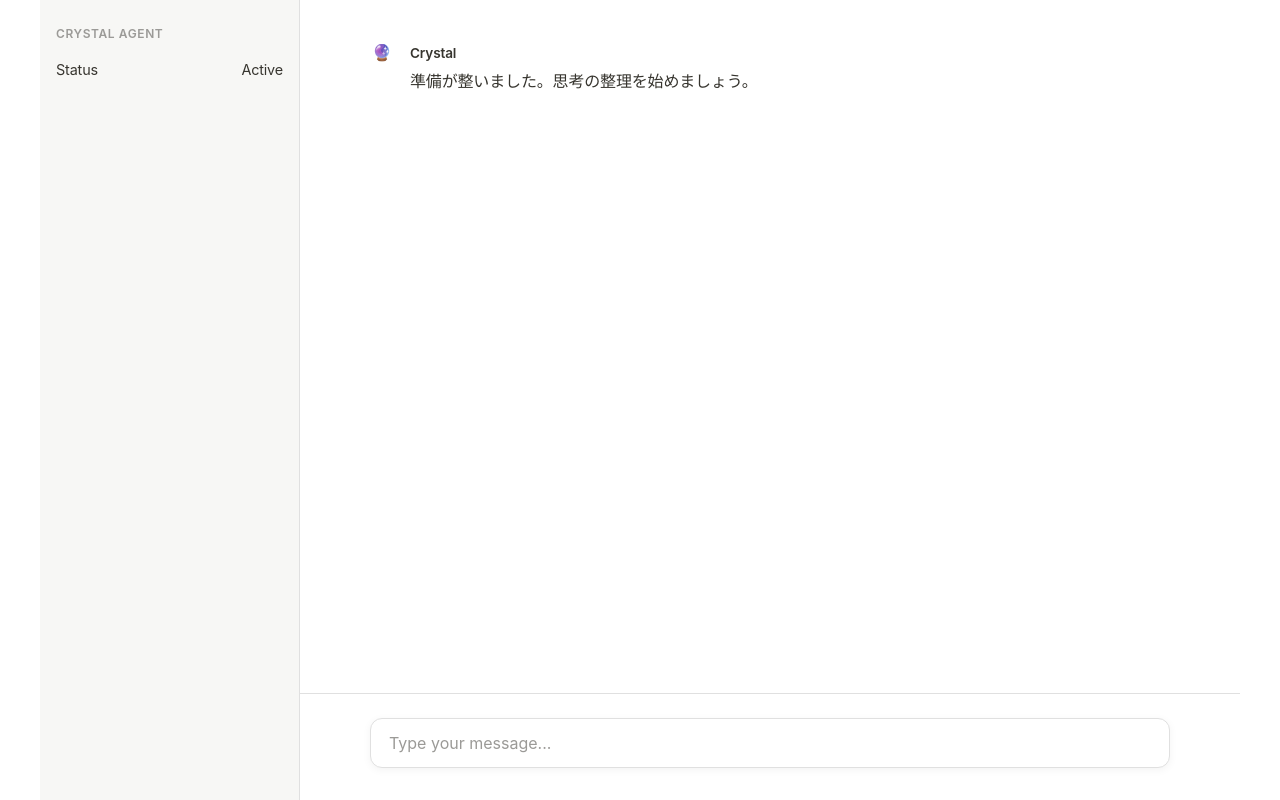
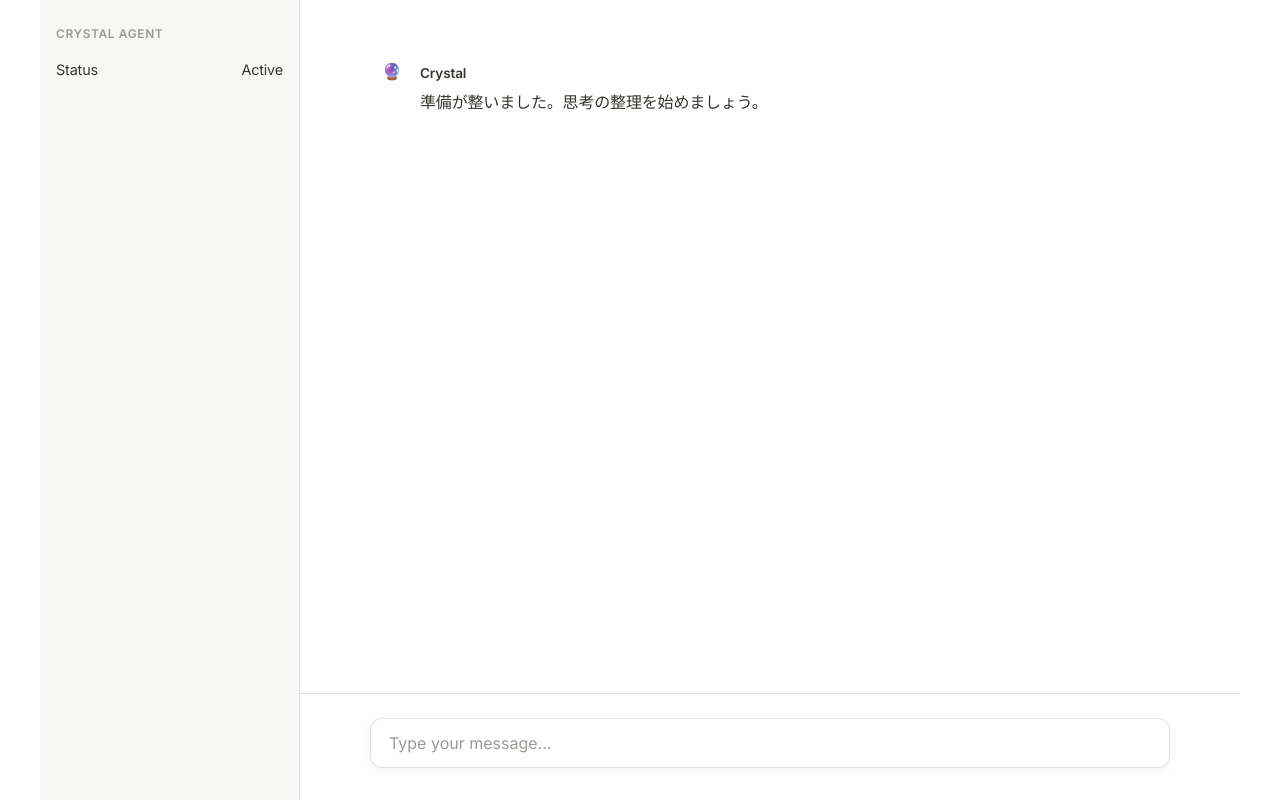
Before and after one commit to imloveit0106-crypto/crystal-agent, a FastAPI app: page / in a window 1280 px wide. Run offline with FastAPI, Linux system fonts and the light colour scheme.

Commit message:
feat: Apply 3 Golden Rules of Notion Design to style.css
Design Transformation:

Golden Rule #1: NO PURE BLACK (Ink over Pixels)
✓ Replaced --accent-color: #000000 → #37352f (Notion off-black)
✓ Maintains text-primary: #37352f (reduced eye strain)
✓ Maintains text-secondary: #9b9a97 (Notion gray)
✓ Result: Softer, more sophisticated color palette

Golden Rule #2: LUXURIOUS WHITESPACE (Breathing Room)
✓ Chat container padding: 40px 60px → 60px 80px (50% increase)
✓ Message margin-bottom: 0 → 24px (vertical breathing room)
✓ Body line-height: 1.65 → 1.7 (absolute readability)
✓ Message-text line-height: 1.65 → 1.7 (consistent)
✓ Result: Premium document editor feel, not cramped chat

Golden Rule #3: PRO TYPOGRAPHY (Inter)
✓ Added @import for Inter font (400, 500, 600 weights)
✓ Updated font-stack: 'Inter' first, then system fonts
✓ Result: Professional, high-end typography

Overall Transformation:
- From: Generic white chat app
- To: Premium Notion/Claude document editor aesthetic
- Flat, clean, paper-like design (NO glassmorphism)
- Layout logic unchanged (HTML/JS untouched)

Zero Side-Effects: ONLY style.css modified.

```diff
--- a/frontend/static/css/style.css
+++ b/frontend/static/css/style.css
@@ -1,4 +1,7 @@
-/* ==================== Crystal Agent - Magazine Style (Notion) ==================== */
+/* ==================== Crystal Agent - Premium Notion/Claude Aesthetic ==================== */
+
+/* Golden Rule #3: Pro Typography - Import Inter Font */
+@import url('https://fonts.googleapis.com/css2?family=Inter:wght@400;500;600&display=swap');
 
 :root {
     /* Notion Color Palette */
@@ -8,10 +11,10 @@
     --text-secondary: #9b9a97;
     --border-color: #e0e0e0;
     --user-bubble: #f1f1f0; /* Notion Gray Highlight */
-    --accent-color: #000000;
+    --accent-color: #37352f; /* Golden Rule #1: NO PURE BLACK */
 
     /* Typography */
-    --font-stack: ui-sans-serif, -apple-system, BlinkMacSystemFont, "Segoe UI", Helvetica, "Inter", Arial, sans-serif;
+    --font-stack: 'Inter', -apple-system, BlinkMacSystemFont, sans-serif;
 }
 
 * { box-sizing: border-box; margin: 0; padding: 0; }
@@ -20,7 +23,7 @@ body {
     background-color: var(--bg-color);
     color: var(--text-primary);
     font-family: var(--font-stack);
-    line-height: 1.65;
+    line-height: 1.7; /* Golden Rule #2: Luxurious Readability */
     letter-spacing: -0.01em;
     height: 100vh;
     overflow: hidden;
@@ -74,7 +77,7 @@ body {
 #chat-container {
     flex: 1;
     overflow-y: auto;
-    padding: 40px 60px;
+    padding: 60px 80px; /* Golden Rule #2: Luxurious Whitespace */
     display: flex;
     flex-direction: column;
     gap: 28px;
@@ -85,7 +88,7 @@ body {
     display: flex;
     gap: 16px;
     max-width: 800px;
-    margin: 0 auto;
+    margin: 0 auto 24px; /* Golden Rule #2: Breathing Room */
     width: 100%;
     animation: fadeIn 0.3s ease-out;
 }
@@ -115,7 +118,7 @@ body {
     white-space: pre-wrap;
     color: var(--text-primary);
     max-width: 72ch;
-    line-height: 1.65;
+    line-height: 1.7; /* Golden Rule #2: Absolute Readability */
 }
 
 /* User Message specific */
```
